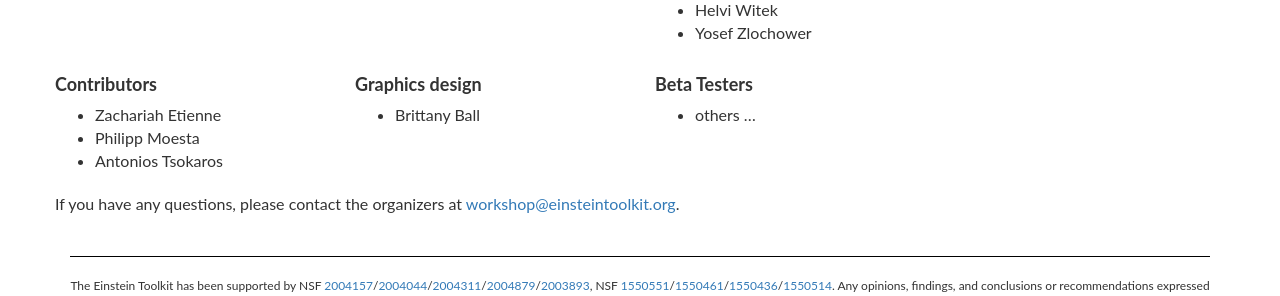
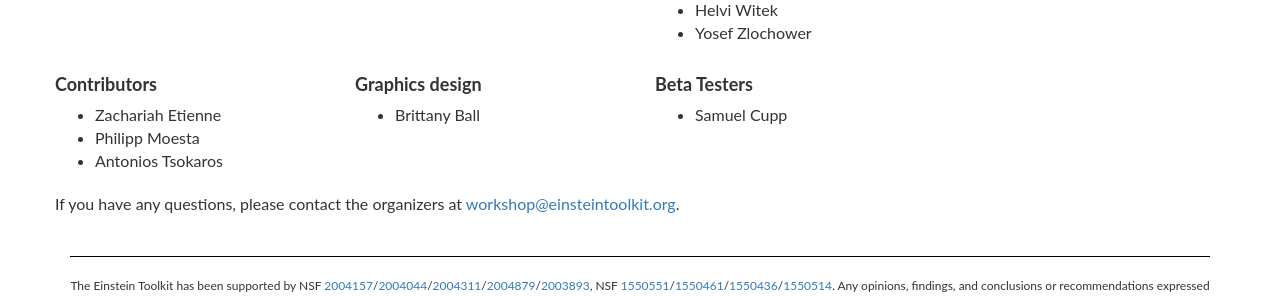
Before and after one commit to EinsteinToolkit/et2021uiuc, a Jekyll site: the page built from about.md, in a window 1280 px wide. Shown: the part 345-641 px from the top of the page. Built offline with Jekyll 4.4.1, drawn with Linux system fonts in a browser that asks for light colours.

Commit message:
about: add Sam Cupp as beta tester

```diff
--- a/about.md
+++ b/about.md
@@ -69,7 +69,7 @@ manualrows: true
 
 <div class="col-xs-6 col-sm-3" markdown="1">
 ## Beta Testers
-* others ...
+* Samuel Cupp
 </div>
 
 </div> <!--row-->
```
